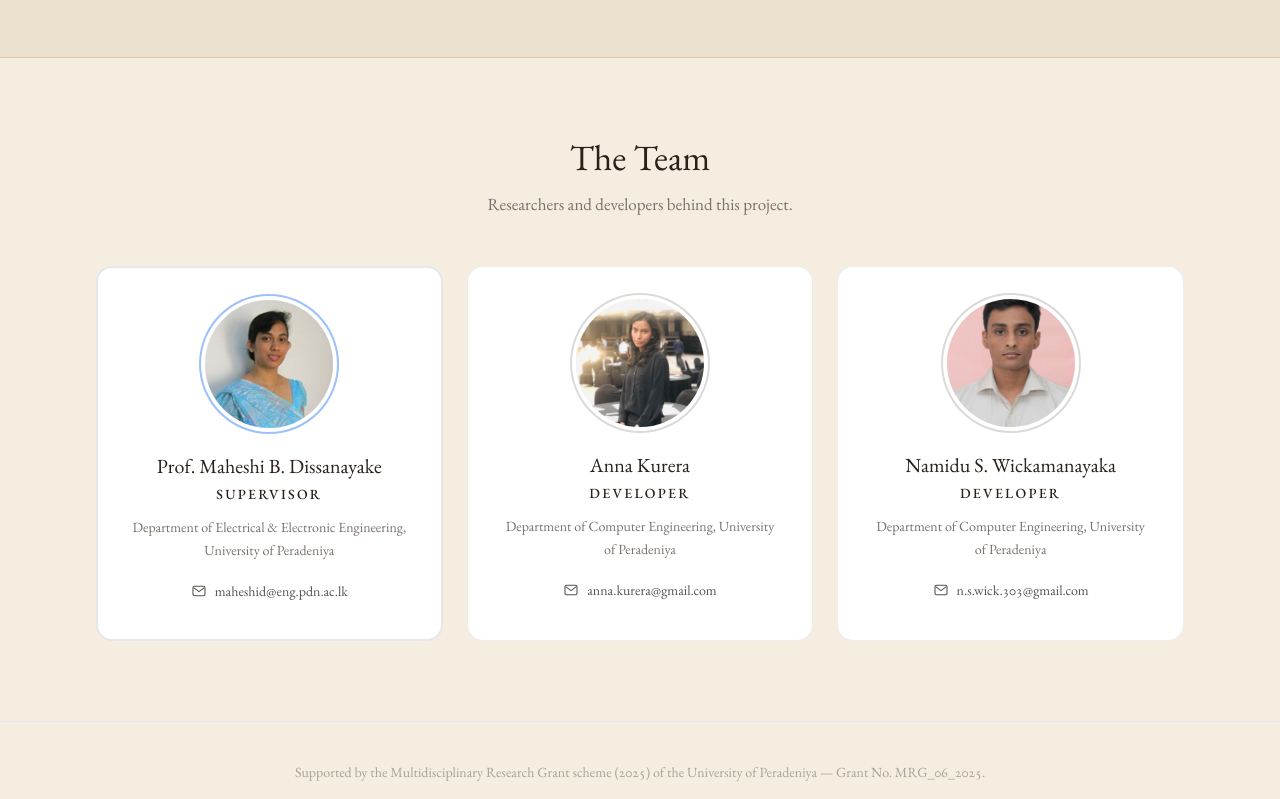
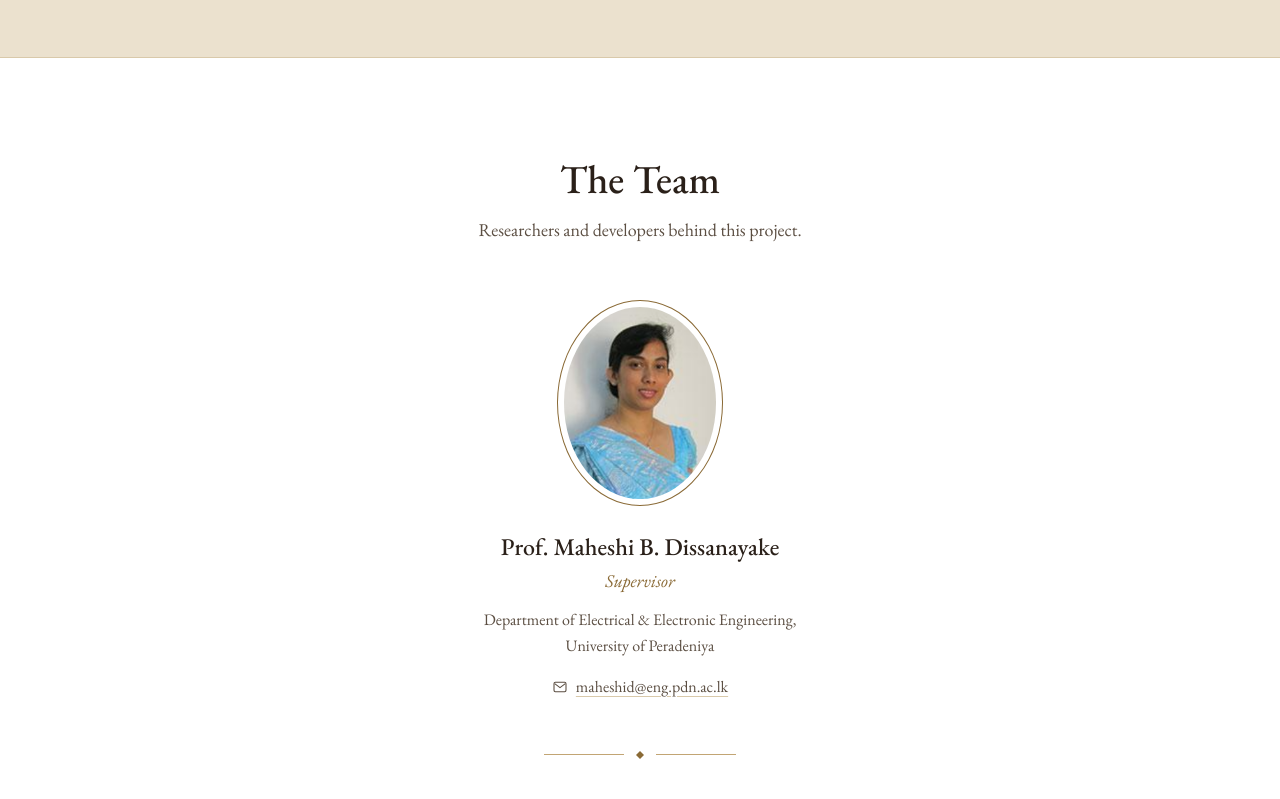
Before and after one commit to annakurera/brahmi-recognizer, a React (Vite) app: page / in a window 1280 px wide. Shown: the part 2140-2939 px from the top of the page. Built offline with nearby package versions, Linux system fonts and the light colour scheme.

Commit message:
Refactor TeamSection component layout and styles

```diff
--- a/src/components/TeamSection.tsx
+++ b/src/components/TeamSection.tsx
@@ -1,8 +1,8 @@
-import { motion } from 'framer-motion'
 import { useState } from 'react'
 import supervisorMaheshi from '../assets/images/supervisor_maheshi.png'
 import developerAnna from '../assets/images/developer_anna.png'
 import developerNamidu from '../assets/images/developer_namidu.png'
+import Ornament from './Ornament'
 
 type Member = {
   name: string
@@ -43,12 +43,17 @@ function Avatar({ src, name, featured }: { src: string; name: string; featured?:
 
   return (
     <div
-      className={`mx-auto h-32 w-32 overflow-hidden rounded-full ring-2 ${
-        featured ? 'ring-uop-gold' : 'ring-stone-400/40'
-      } ring-offset-4 ring-offset-white transition-transform duration-300 group-hover:scale-105`}
+      className={`mx-auto w-fit rounded-[50%] border p-1.5 ${
+        featured ? 'border-bronze' : 'border-rule'
+      }`}
+    >
+      <div
+        className={`overflow-hidden rounded-[50%] bg-linen ${
+          featured ? 'h-48 w-[9.5rem]' : 'h-40 w-32'
+        }`}
       >
         {failed ? (
-        <div className="flex h-full w-full items-center justify-center bg-ivory text-stone-400">
+          <div className="flex h-full w-full items-center justify-center text-bronze-light">
             <svg viewBox="0 0 24 24" className="h-14 w-14" fill="currentColor" aria-hidden="true">
               <path d="M12 12a4.5 4.5 0 1 0-4.5-4.5A4.5 4.5 0 0 0 12 12Zm0 2c-4.2 0-8 2.1-8 5v1h16v-1c0-2.9-3.8-5-8-5Z" />
             </svg>
@@ -62,56 +67,59 @@ function Avatar({ src, name, featured }: { src: string; name: string; featured?:
           />
         )}
       </div>
+    </div>
   )
 }
 
-export default function TeamSection() {
+function MemberEntry({ member }: { member: Member }) {
   return (
-    <section className="py-16 sm:py-20">
-      <div className="mx-auto max-w-6xl px-6 sm:px-8">
-        <motion.div
-          initial={{ opacity: 0, y: 18 }}
-          whileInView={{ opacity: 1, y: 0 }}
-          viewport={{ once: true, margin: '-80px' }}
-          transition={{ duration: 0.6, ease: 'easeOut' }}
-          className="text-center"
-        >
-          <h2 className="font-serif text-3xl text-charcoal sm:text-4xl">The Team</h2>
-          <p className="mt-3 text-stone-500">Researchers and developers behind this project.</p>
-        </motion.div>
-
-        <div className="mt-12 grid gap-6 md:grid-cols-3">
-          {team.map((member, index) => (
-            <motion.article
-              key={member.email}
-              initial={{ opacity: 0, y: 18 }}
-              whileInView={{ opacity: 1, y: 0 }}
-              viewport={{ once: true, margin: '-60px' }}
-              transition={{ duration: 0.55, delay: index * 0.08, ease: 'easeOut' }}
-              className={`group rounded-2xl bg-white p-8 text-center shadow-card transition duration-300 hover:-translate-y-0.5 hover:shadow-soft ${
-                member.featured
-                  ? 'border-2 border-uop-gold'
-                  : 'border border-stone-400/20'
-              }`}
-            >
+    <article className="px-4 text-center sm:px-8">
       <Avatar src={member.photo} name={member.name} featured={member.featured} />
-              <h3 className="mt-6 font-serif text-xl text-charcoal">{member.name}</h3>
-              <p className="mt-1 text-sm font-medium uppercase tracking-[0.16em] text-uop-blue">
-                {member.role}
+      <h3 className="mt-6 font-serif text-2xl font-medium leading-snug text-ink">{member.name}</h3>
+      <p className="mt-1 text-lg italic text-bronze">{member.role}</p>
+      <p className="mx-auto mt-3 max-w-xs text-base leading-relaxed text-ink-soft">
+        {member.department}
       </p>
-              <p className="mt-3 text-sm leading-relaxed text-stone-500">{member.department}</p>
       <a
         href={`mailto:${member.email}`}
-                className="mt-5 inline-flex items-center gap-2 text-sm text-stone-600 transition hover:text-uop-blue"
+        className="mt-4 inline-flex items-center gap-2 text-base text-ink-soft underline decoration-rule underline-offset-4 transition-colors [overflow-wrap:anywhere] hover:text-bronze hover:decoration-bronze"
       >
-                <svg viewBox="0 0 24 24" className="h-4 w-4" fill="none" stroke="currentColor" strokeWidth="1.6">
+        <svg viewBox="0 0 24 24" className="h-4 w-4 shrink-0" fill="none" stroke="currentColor" strokeWidth="1.6" aria-hidden="true">
           <rect x="3" y="5" width="18" height="14" rx="2" />
           <path strokeLinejoin="round" d="m4 7 8 6 8-6" />
         </svg>
         {member.email}
       </a>
-            </motion.article>
+    </article>
+  )
+}
+
+export default function TeamSection() {
+  const leads = team.filter((member) => member.featured)
+  const others = team.filter((member) => !member.featured)
+
+  return (
+    <section className="bg-paper py-16 sm:py-24">
+      <div className="mx-auto max-w-5xl px-6 sm:px-8">
+        <div className="text-center">
+          <h2 className="font-serif text-[2rem] font-medium leading-tight text-ink sm:text-[2.5rem]">
+            The Team
+          </h2>
+          <p className="mt-3 text-lg text-ink-soft">Researchers and developers behind this project.</p>
+        </div>
+
+        <div className="mt-14 space-y-12">
+          {leads.map((member) => (
+            <MemberEntry key={member.email} member={member} />
           ))}
+
+          <Ornament />
+
+          <div className="mx-auto grid max-w-3xl gap-12 sm:grid-cols-2 sm:gap-0 sm:divide-x sm:divide-rule">
+            {others.map((member) => (
+              <MemberEntry key={member.email} member={member} />
+            ))}
+          </div>
         </div>
       </div>
     </section>
```
Lines whose indentation alone changed are shown as unchanged.
